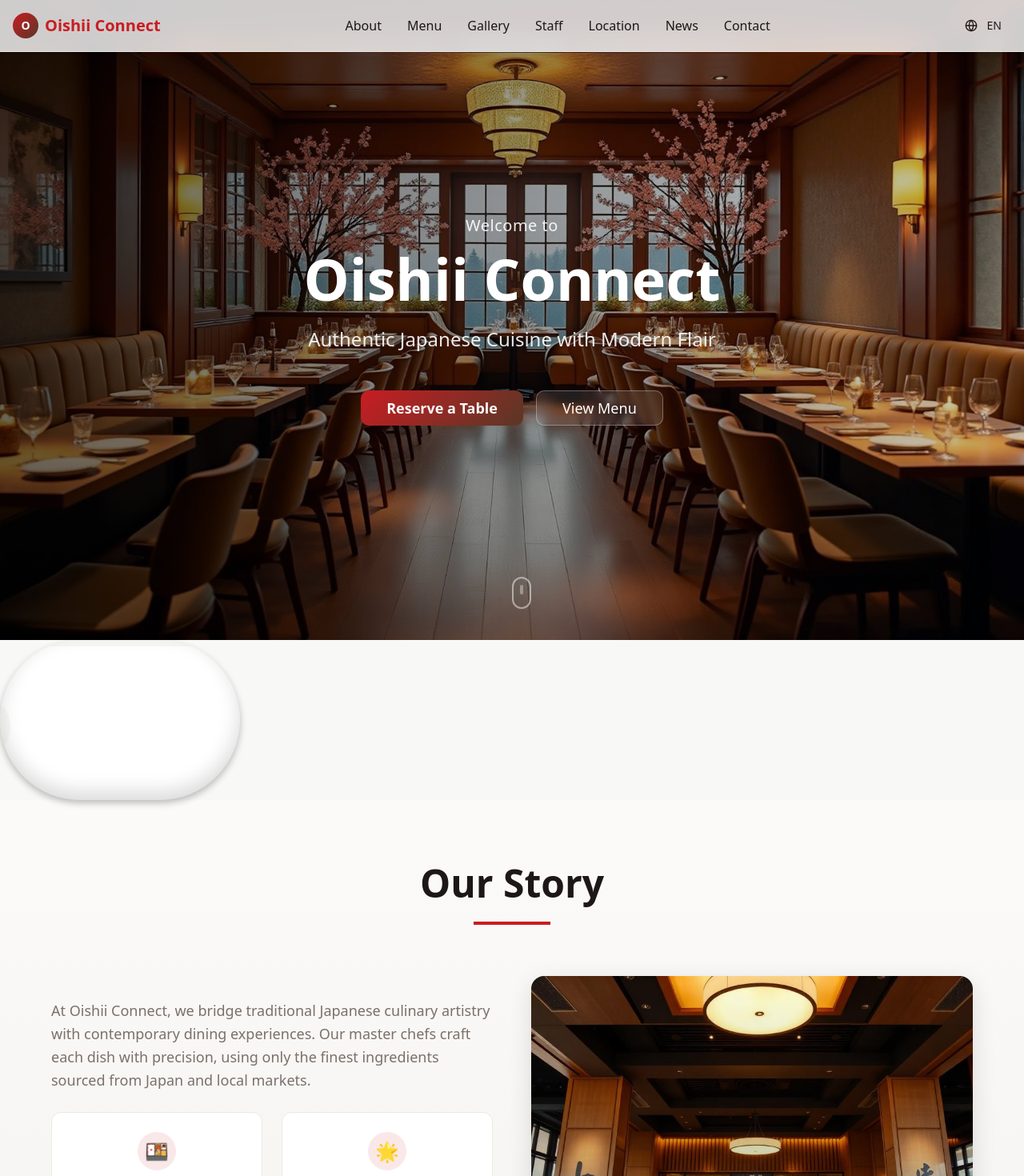
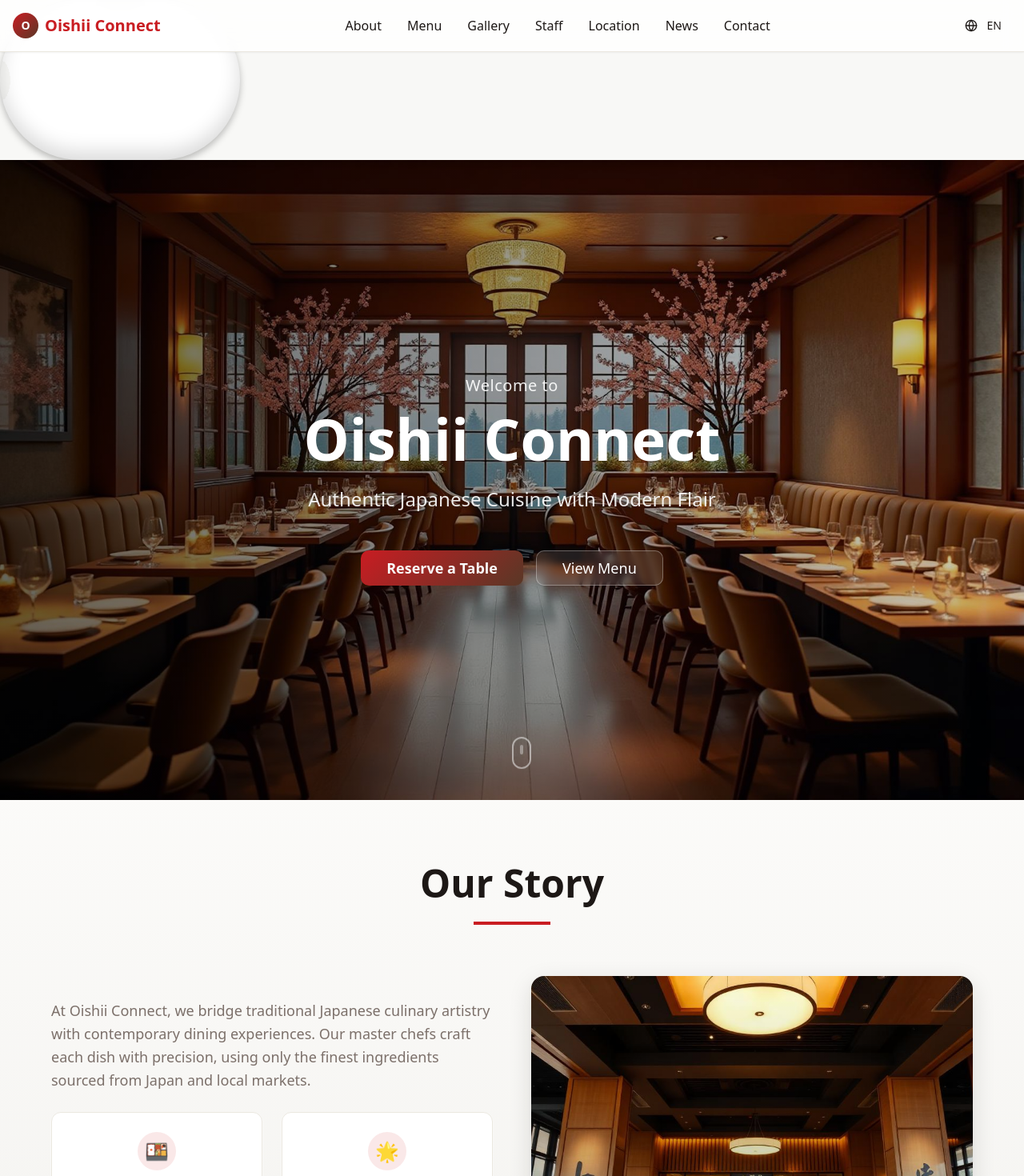
Before and after one commit to Rezthecoder/oishii-connect-global, a React (Vite) app: page / in a window 1280 px wide. Shown: the top 1470 px of the page at 80% size. Built offline with nearby package versions, Linux system fonts and the light colour scheme.

Commit message:
Update Index.tsx

```diff
--- a/src/pages/Index.tsx
+++ b/src/pages/Index.tsx
@@ -15,12 +15,11 @@ const Index = () => {
   return (
     <div className="min-h-screen">
       <Header />
+       <LiquidGlass width={300} height={200} />
       <main>
         <Hero />
-         <LiquidGlass width={300} height={200} />
         <About />
         <Menu />
-
         <Gallery />
         <Staff />
         <Location />
```
